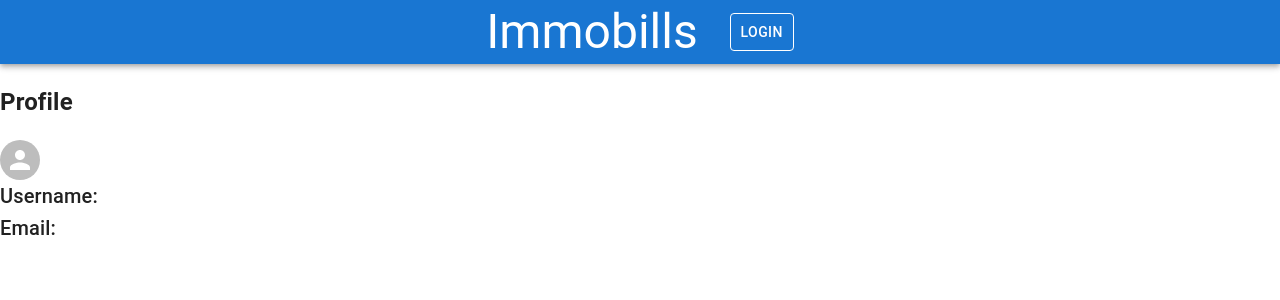
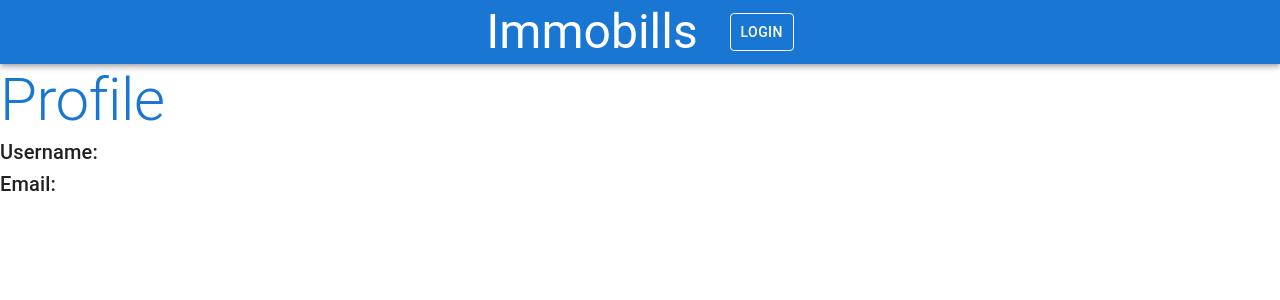
Before and after one commit to ecko9/front-end-marketplace, a React (Create React App) app: page /profile in a window 1280 px wide. Shown: the top 300 px of the page. Built offline with nearby package versions, Linux system fonts and the light colour scheme; no server answers.

Commit message:
move ProfileInfo into new component

```diff
--- /dev/null
+++ b/src/components/ProfileInfo/index.jsx
@@ -0,0 +1,20 @@
+import React from 'react'
+import {Typography, Box } from '@mui/material';
+
+const ProfileInfo = ({profile}) => {
+  return (
+    <Box>
+      <Typography variant="h2" color="primary" component="p">
+        Profile
+      </Typography>
+      <Typography variant="h6" component="p">
+        Username: {profile.username}
+      </Typography>
+      <Typography variant="h6" component="p">
+        Email: {profile.email}
+      </Typography>
+    </Box>
+  )
+}
+
+export default ProfileInfo
--- a/src/pages/Profile/index.jsx
+++ b/src/pages/Profile/index.jsx
@@ -1,14 +1,14 @@
-import { Typography } from '@mui/material';
 //import AvatarForm from 'components/forms/profileForms/AvatarForm';
-import { Avatar } from '@mui/material';
 import React, { useEffect, useState } from 'react';
 import { useSelector } from 'react-redux';
 import { useParams } from 'react-router';
 import APIManager from 'services/Api'
+import ProfileInfo from 'components/ProfileInfo';
 
 const Profile = () => {
   const userStore = useSelector( state => state.userReducer)
   const [profile, setProfile] = useState({username: "", email: ""})
+  const [realEstates, setRealEstates] = useState()
   const {id} = useParams()
 
 
@@ -17,7 +17,8 @@ const Profile = () => {
       const fetchUserProfile = async() => {
         const userID = id || userStore.user.id
         const response = await APIManager.getUserProfile(userID)
-        setProfile(response)
+        setProfile(response.user)
+        setRealEstates(response.real_estates)
       }
     fetchUserProfile()
   },
@@ -28,15 +29,7 @@ const Profile = () => {
 
   return (
     <div className="Profile">
-      <h2>Profile</h2>
-      <Avatar>{profile.username}</Avatar>
-      <Typography variant="h6" component="p">
-        Username: {profile.username}
-      </Typography>
-      <Typography variant="h6" component="p">
-        Email: {profile.email}
-      </Typography>
-      {console.log("Store => ",userStore.user)}
+      <ProfileInfo profile={profile}/>
     </div>
   );
 };
```
